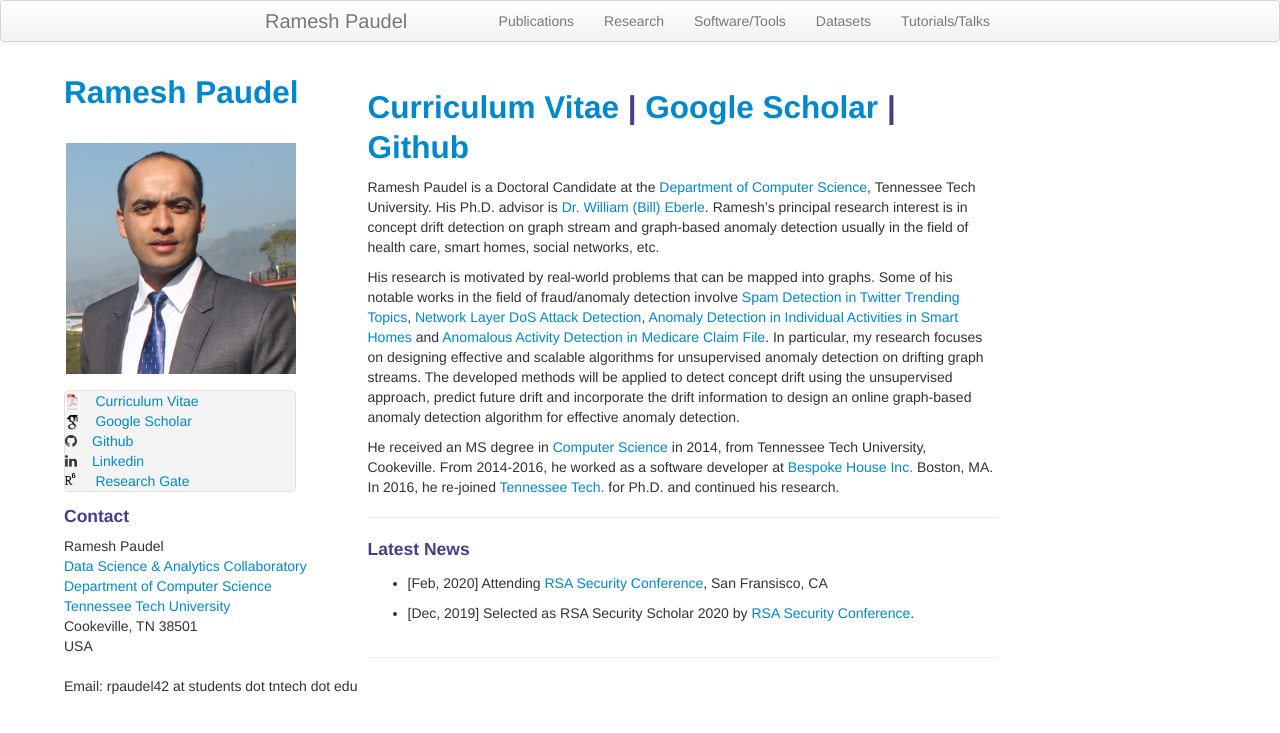
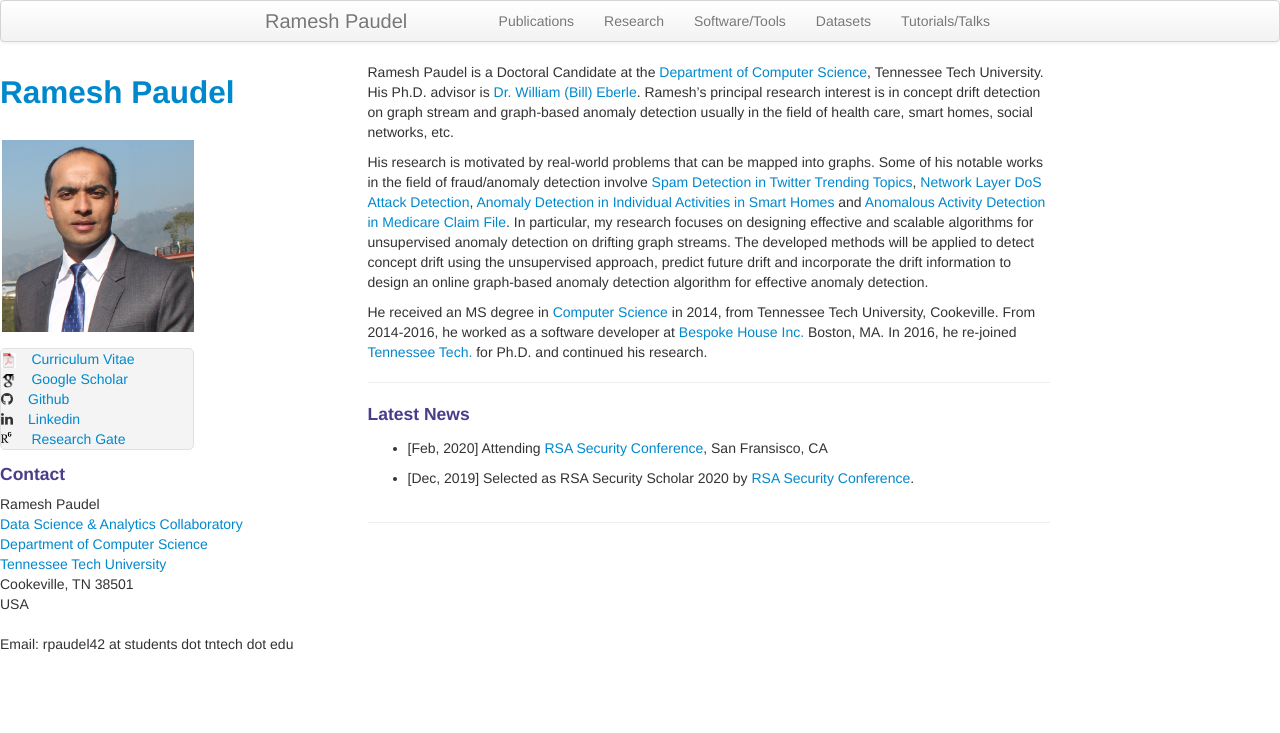
Before and after one commit to rpaudel42/rpaudel42.github.io, a Jekyll site: the page built from index.md, in a window 1280 px wide. Shown: the top 733 px of the page. Built offline with Jekyll 4.4.1, drawn with Linux system fonts in a browser that asks for light colours; nearby versions of some CDN libraries.

Commit message:
setting new home page

```diff
--- a/_includes/themes/twitter/default.html
+++ b/_includes/themes/twitter/default.html
@@ -80,7 +80,6 @@
 
       </header>
       <div class="container-body">
-
         <div class="content">
           {{ content }}
         </div>
--- a/assets/themes/twitter/css/style.css
+++ b/assets/themes/twitter/css/style.css
@@ -7,9 +7,11 @@
   max-width: 750px; }
 
 .container-body {
-  margin: 15px 5% 0 10%;
   float: right;
-  width: 60%;
+  width: 65%;
+  display: block;
+  margin-left: auto;
+  margin-right: auto;
 }
 
 .container-contact{
@@ -83,11 +85,13 @@
 }
 
 header {
-  width: 30%;
+  width: 25%;
   float: left;
   position: fixed;
   -webkit-font-smoothing: subpixel-antialiased;
-  margin-left: 5%;
+  margin-left: auto;
+  margin-right: auto;
+  display: block;
 }
 ul {
   display: block;
--- a/index.md
+++ b/index.md
@@ -4,8 +4,7 @@ title: Ramesh Paudel
 description: Ramesh Paudel; a Ph.D. Candidate in Department of Computer Science at Tennessee Tech University - Cookeville, TN; research in concept drift, graph stream, graph-based anomaly, and machine learning.
 keywords: Paudel, concept drift, graph stream, graph based anomaly, anomaly detection
 ---
-<a href="{{ BASE_PATH }}/assets/resume.pdf">Curriculum Vitae</a> | <a href="https://scholar.google.com/citations?user=seHpymwAAAAJ&hl=en">Google Scholar</a> | <a href="https://github.com/rpaudel42">Github</a>
----
+
 Ramesh Paudel is a Doctoral Candidate at the [Department of Computer Science](http://www.csc.tntech.edu), Tennessee Tech University. His Ph.D. advisor is [Dr. William (Bill) Eberle](http://users.csc.tntech.edu/~weberle/).
 Ramesh's principal research interest is in concept drift detection on graph stream and graph-based anomaly detection usually in the field of health care, smart homes, social networks, etc.
 
```
